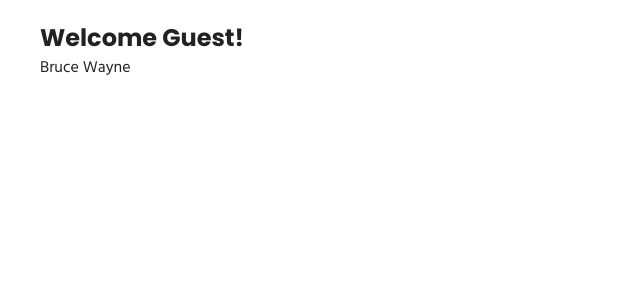
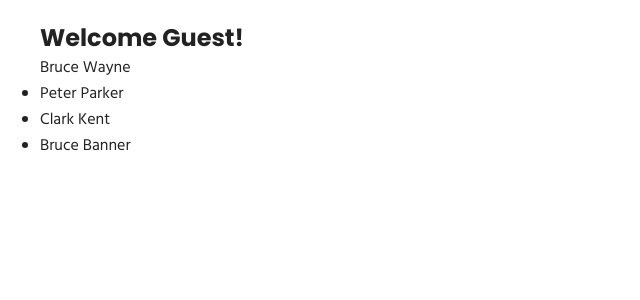
Before and after one commit to Dangereye/react-typescript-tut, a React (Create React App) app: page / in a window 1280 px wide. Shown: the top 300 px of the page, without its empty margins (0-640 px from the left). Built offline with nearby package versions, Linux system fonts and the light colour scheme.

Commit message:
Added PersonList component (type array of objects).

```diff
--- a/src/App.tsx
+++ b/src/App.tsx
@@ -3,6 +3,7 @@ import "./App.css";
 // Components
 import Greet from "./components/Greet";
 import Person from "./components/Person";
+import PersonList from "./components/PersonList";
 
 function App() {
   const personName = {
@@ -10,11 +11,18 @@ function App() {
     last: "Wayne",
   };
 
+  const personNamesList = [
+    { first: "Peter", last: "Parker" },
+    { first: "Clark", last: "Kent" },
+    { first: "Bruce", last: "Banner" },
+  ];
+
   return (
     <div className="App">
       <main>
         <Greet name="Craig" messageCount={10} isLoggedIn={false} />
         <Person name={personName} />
+        <PersonList names={personNamesList} />
       </main>
     </div>
   );
--- /dev/null
+++ b/src/components/PersonList.tsx
@@ -0,0 +1,13 @@
+type PersonListProps = { names: { first: string; last: string }[] };
+
+export default function PersonList(props: PersonListProps) {
+  return (
+    <ul>
+      {props.names.map((name) => (
+        <li key={name.first}>
+          {name.first} {name.last}
+        </li>
+      ))}
+    </ul>
+  );
+}
```
